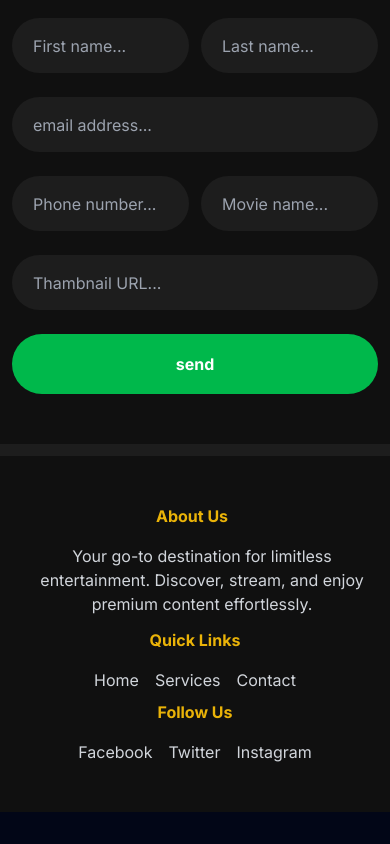
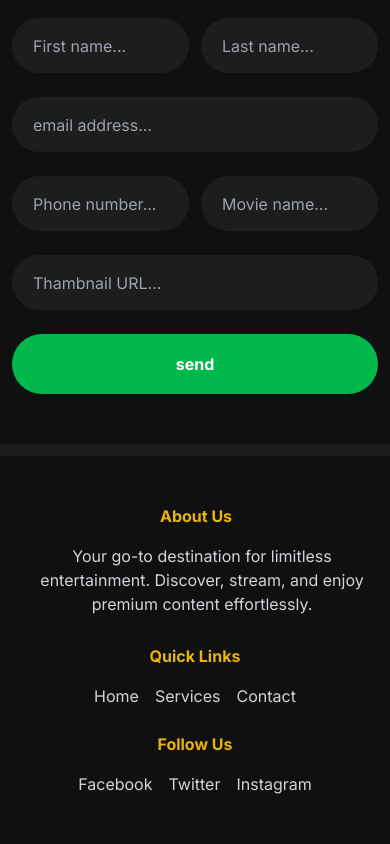
Before and after one commit to Alauddin-24434/streme, a Next.js app: page / in a window 390 px wide. Shown: the part 3634-4478 px from the top of the page. Before the commit the page ends 4446 px from the top, so only its background shows below. Built offline with nearby package versions, Linux system fonts and the light colour scheme; no server answers.

Commit message:
add video player updated code

```diff
--- a/components/DetailsVideo/VideoPlayer/player.css
+++ b/components/DetailsVideo/VideoPlayer/player.css
@@ -22,7 +22,7 @@
   border: none;
   cursor: pointer;
   padding: 5px;
-  margin: 0 10px;
+  margin: 13px 10px;
   color: #fff;
   font-size: 1.5em;
   transition: transform 0.2s ease;
@@ -44,7 +44,7 @@
 
 .rewind-button,
 .forward-button {
-  background-color: rgba(255, 255, 255, 0.5);
+
   border-radius: 50%;
 }
 
--- a/components/DetailsVideo/VideoPlayer/videoPlayer.jsx
+++ b/components/DetailsVideo/VideoPlayer/videoPlayer.jsx
@@ -2,8 +2,12 @@
 import React, { useRef, useState } from 'react';
 import { IoPlayForwardOutline } from "react-icons/io5";
 import { IoPlayBackOutline } from "react-icons/io5";
+import { CiPlay1 } from "react-icons/ci";
+
+
 
 import './player.css';
+import { IoIosPause } from 'react-icons/io';
 const VideoPlayer = ({ video ,handleVideoProgress}) => {
   const videoRef = useRef(null);
   const [isPlaying, setIsPlaying] = useState(false);
@@ -28,15 +32,16 @@ const VideoPlayer = ({ video ,handleVideoProgress}) => {
       <video
         ref={videoRef}
         src={video}
-        controls// Hide default controls
+        controls
         onProgress={handleVideoProgress}
       />
       <div className="custom-controls">
-        <button className={`play-button ${isPlaying ? 'pause' : 'play'}`} onClick={togglePlay}>
-          {isPlaying ? 'Pause' : 'Play'}
-        </button>
         <button className='rewind-button' onClick={() => handleSeek(-10)}>
           <IoPlayBackOutline />
+        </button>
+        <button className={`play-button ${isPlaying ? 'Pause' : 'Play'}`} onClick={togglePlay}>
+          {isPlaying ? <IoIosPause /> : <CiPlay1 />
+}
         </button>
         <button className='forward-button' onClick={() => handleSeek(10)}>
           <IoPlayForwardOutline />
--- a/components/chat/chatModal.jsx
+++ b/components/chat/chatModal.jsx
@@ -106,7 +106,7 @@ const ChatModal = () => {
   return (
     <>
       <button
-        className="fixed bottom-4 mr-14 right-4 inline-flex items-center justify-center text-sm font-medium disabled:pointer-events-none disabled:opacity-50 border rounded-full w-16 h-16 bg-gray-700  hover:bg-green-600 m-0 cursor-pointer border-gray-200 bg-none p-0 normal-case leading-5 hover:text-gray-900"
+        className="fixed bottom-4 mr-14 right-4 inline-flex items-center justify-center text-sm font-medium disabled:pointer-events-none disabled:opacity-50 border rounded-full w-16 h-16 bg-gray-700  hover:bg-gray-600 m-0 cursor-pointer border-gray-200 bg-none p-0 normal-case leading-5 hover:text-gray-900"
         type="button"
         aria-haspopup="dialog"
         aria-expanded={isOpen}
--- a/section/Footer.js
+++ b/section/Footer.js
@@ -2,9 +2,9 @@ const Footer = () => {
     return (
         <div>
             <footer class="bg-[#101010] text-white py-12">
-                <div class="container mx-auto flex flex-col md:flex-row lg:flex-row xl:flex-row 2xl:flex-row  justify-between">
+                <div class="container mx-auto flex flex-col md:flex-row lg:flex-row xl:flex-row 2xl:flex-row gap-4 justify-between">
                     <div class="max-w-96 ">
-                        <h3 class="text-base   text-center md:text-lg lg:text-lg xl:text-lg 2xl:text-2xl font-bold mb-4 text-yellow-500 ">About Us</h3>
+                        <h3 class="text-base ml-2  text-center md:text-lg lg:text-lg xl:text-lg 2xl:text-2xl font-bold mb-4 text-yellow-500 ">About Us</h3>
                         <p class="text-gray-300 ml-5 md:ml-1 lg:ml-5 xl:ml-1 2xl:ml-1 mb-3 text-center text-base md:text-base lg:text-lg xl:text-lg 2xl:text-lg">Your go-to destination for limitless entertainment. Discover, stream, and enjoy premium content effortlessly.</p>
                     </div>
                     <div>
```
